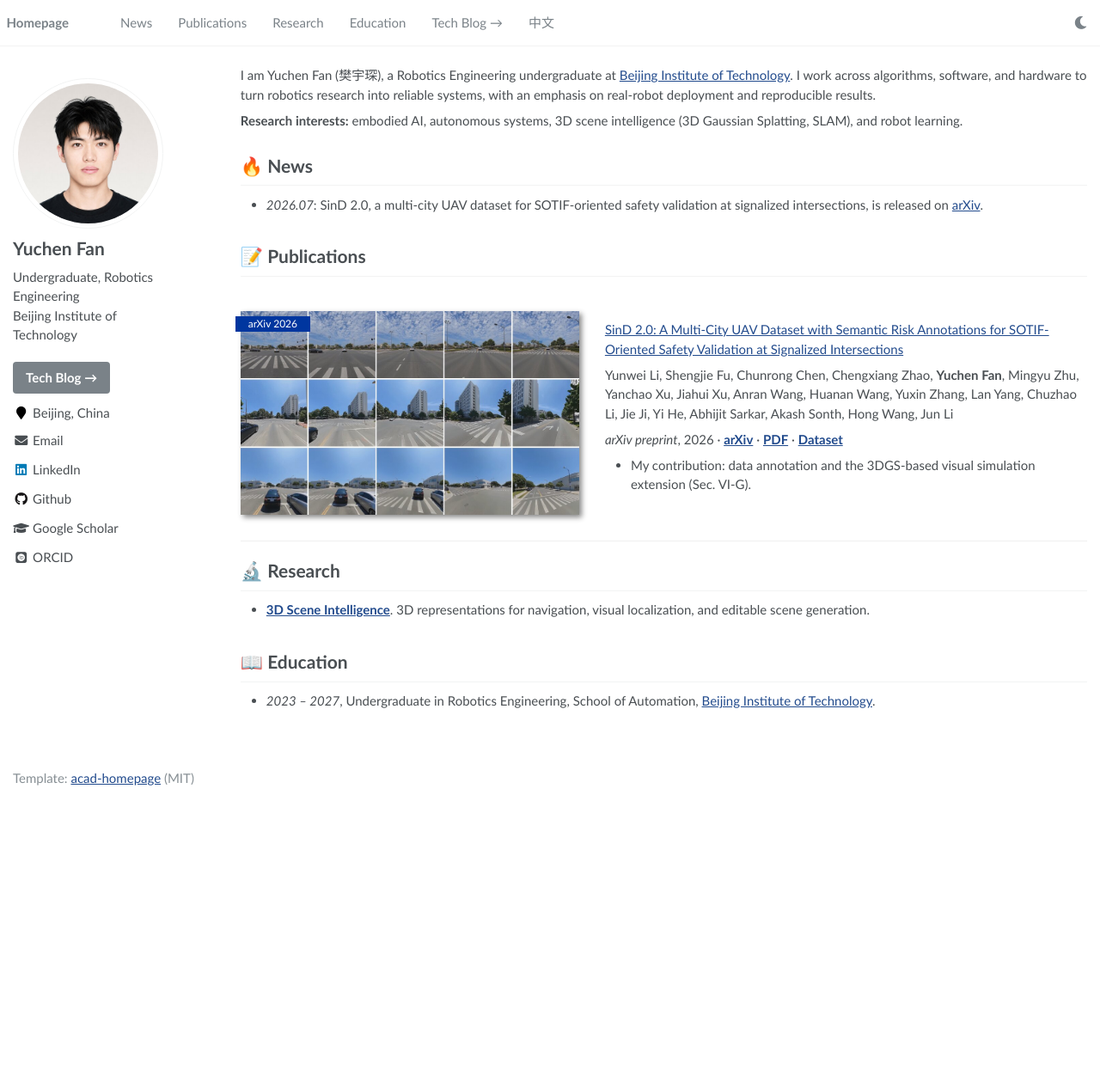
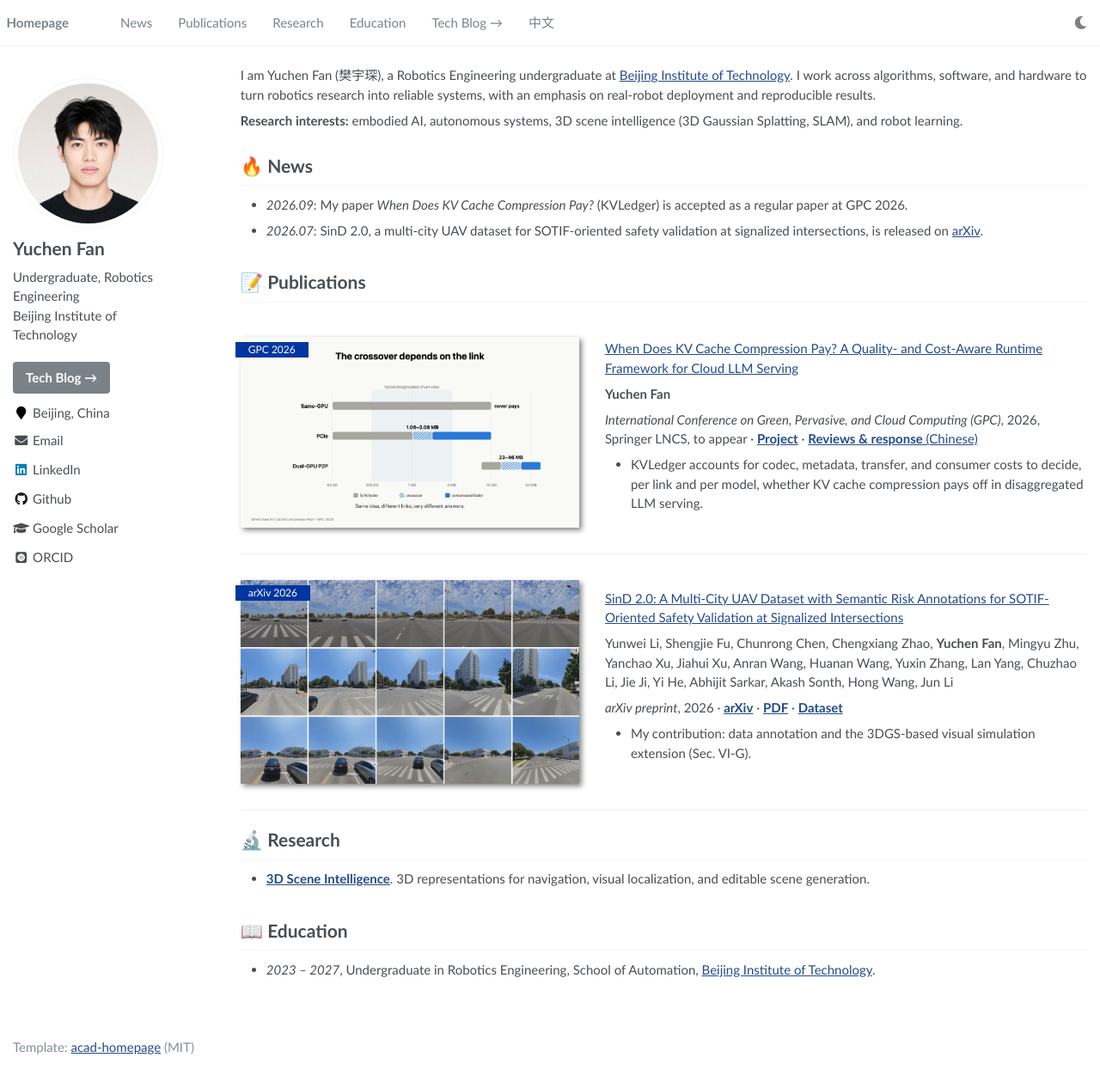
Before and after one commit to Functionhx/academic, a Jekyll site: the page built from _pages/about.md, in a window 1280 px wide and 1259 px high. Shown: the whole window at 86% size. Built offline with Jekyll 4.4.1, drawn with Linux system fonts in a browser that asks for light colours; some web fonts are replaced.

Commit message:
content: add the GPC 2026 paper (KVLedger) and its acceptance news
Links the project page and the Chinese blog note with the reviews; no PDF
until Springer publishes the proceedings.

Co-Authored-By: Claude Opus 5.5 <noreply@anthropic.com>

```diff
--- a/_pages/about.md
+++ b/_pages/about.md
@@ -19,11 +19,25 @@ I am Yuchen Fan (樊宇琛), a Robotics Engineering undergraduate at [Beijing In
 
 # 🔥 News
 
+- _2026.09_: My paper *When Does KV Cache Compression Pay?* (KVLedger) is accepted as a regular paper at GPC 2026.
 - _2026.07_: SinD 2.0, a multi-city UAV dataset for SOTIF-oriented safety validation at signalized intersections, is released on [arXiv](https://arxiv.org/abs/2607.16943).
 
 <span class='anchor' id='publications'></span>
 
 # 📝 Publications
+
+<div class='paper-box'><div class='paper-box-image'><div><div class="badge">GPC 2026</div><img src='{{ "/images/kvledger-teaser.jpg" | relative_url }}' alt="The compression crossover depends on the link: never on the same GPU, 1.06–2.08 MB on PCIe, 23–46 MB on dual-GPU P2P" width="100%"></div></div>
+<div class='paper-box-text' markdown="1">
+
+[When Does KV Cache Compression Pay? A Quality- and Cost-Aware Runtime Framework for Cloud LLM Serving](https://functionhx.github.io/kv-compression-pays/)
+
+**Yuchen Fan**
+
+_International Conference on Green, Pervasive, and Cloud Computing (GPC)_, 2026, Springer LNCS, to appear · [**Project**](https://functionhx.github.io/kv-compression-pays/) · [**Reviews & response** (Chinese)]({{ site.links.blog }}blog/2026/kvledger-gpc2026-reviews/)
+
+- KVLedger accounts for codec, metadata, transfer, and consumer costs to decide, per link and per model, whether KV cache compression pays off in disaggregated LLM serving.
+</div>
+</div>
 
 <div class='paper-box'><div class='paper-box-image'><div><div class="badge">arXiv 2026</div><img src='{{ "/images/sind2-teaser.jpg" | relative_url }}' alt="Egocentric views rendered by the SinD 2.0 3DGS-based visual simulation pipeline" width="100%"></div></div>
 <div class='paper-box-text' markdown="1">
```
Also changed, not shown: _pages/about-zh.md (+14 -0 lines), images/kvledger-teaser.jpg (added).
